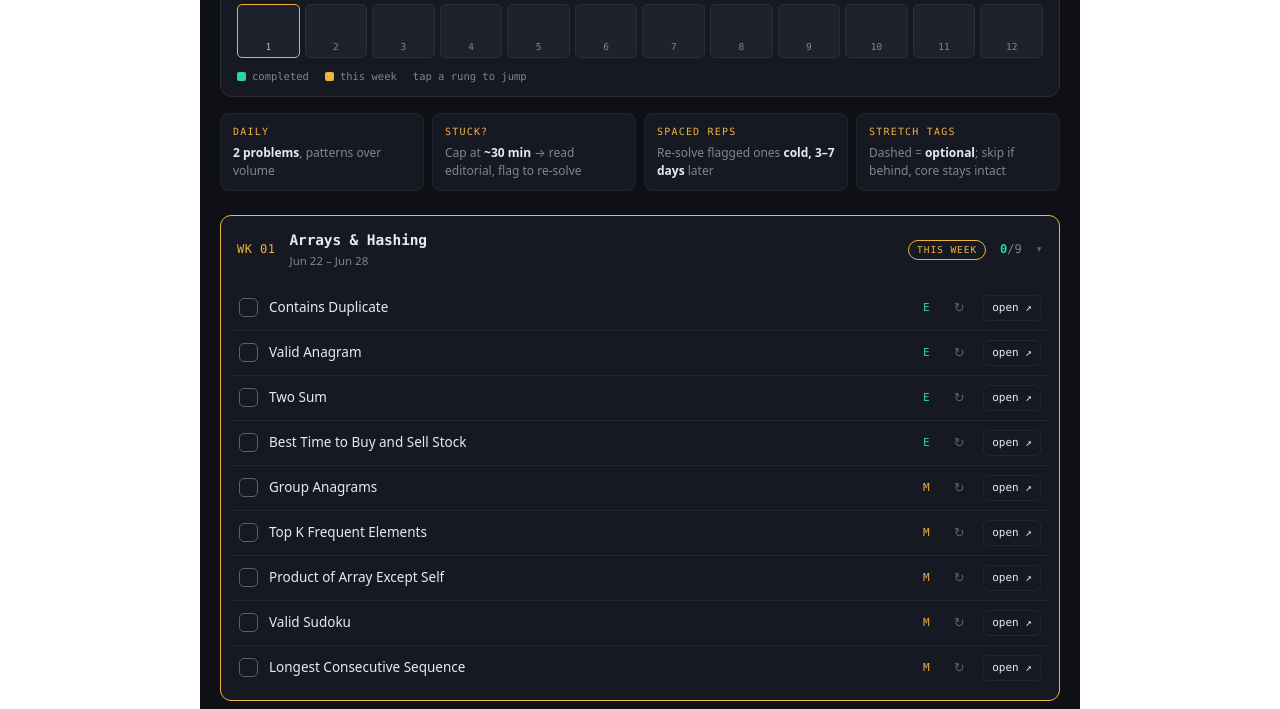
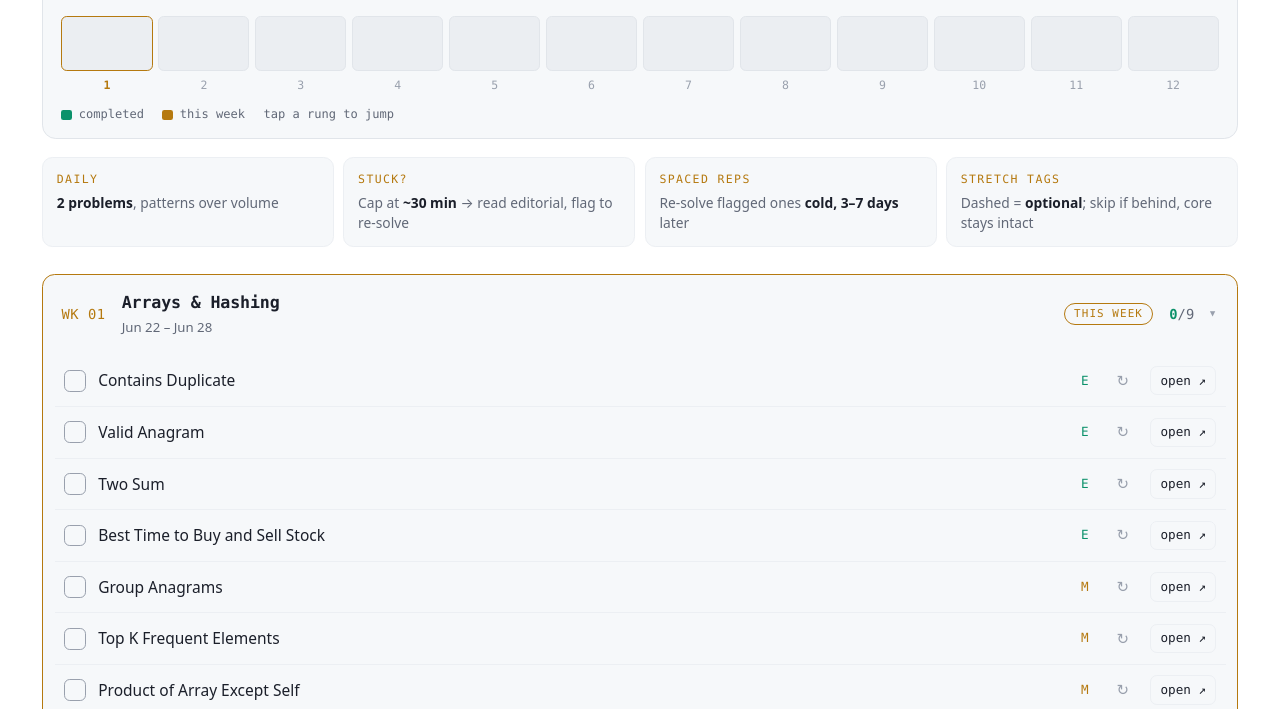
Before and after one commit to muaazalam/leetcode-tracker, a plain HTML site: page index.html in a window 1280 px wide. Shown: the part 238-947 px from the top of the page. Drawn offline with Linux system fonts and the light colour scheme.

Commit message:
Add files via upload

```diff
--- a/index.html
+++ b/index.html
@@ -9,27 +9,29 @@
 -->
 <style>
   :root{
-    --bg:#0E1015;
-    --panel:#161922;
-    --panel-2:#1E222D;
-    --line:#2A2F3B;
-    --line-soft:#22262F;
-    --text:#E8EAF1;
-    --muted:#7E8696;
-    --muted-2:#5A6170;
-    --green:#2DD4A7;
-    --green-dim:#173f37;
-    --amber:#F0B33E;
-    --amber-dim:#3a2f13;
-    --hard:#E07A6B;
+    --bg:#FFFFFF;
+    --panel:#F6F8FA;
+    --panel-2:#EBEEF2;
+    --line:#E1E5EA;
+    --line-soft:#ECEFF3;
+    --text:#1B1F2A;
+    --muted:#616877;
+    --muted-2:#99A0AD;
+    --green:#0B916A;
+    --green-dim:#BFE6D7;
+    --amber:#B5790F;
+    --amber-dim:#FBEED4;
+    --amber-fill:#E8A93B;
+    --hard:#C2493A;
     --mono: ui-monospace, SFMono-Regular, "SF Mono", "Cascadia Code", "Roboto Mono", Menlo, Consolas, monospace;
     --sans: system-ui, -apple-system, "Segoe UI", Roboto, Helvetica, Arial, sans-serif;
   }
   *{box-sizing:border-box;}
   .llp-root{
     background:var(--bg); color:var(--text); font-family:var(--sans);
-    line-height:1.45; padding:24px 20px 56px; max-width:880px; margin:0 auto;
+    line-height:1.45; padding:24px 20px 56px; max-width:1080px; margin:0 auto;
     -webkit-font-smoothing:antialiased;
+    zoom:1.15;
   }
   .llp-root a{color:inherit;}
 
@@ -48,14 +50,15 @@
   .llp-count .done-n{ color:var(--green); }
   .llp-count .rev-n{ color:var(--amber); }
 
-  .llp-ladder{ display:flex; gap:5px; align-items:flex-end; height:54px; }
-  .llp-rung{ flex:1; height:100%; position:relative; cursor:pointer; background:var(--panel-2); border:1px solid var(--line); border-radius:5px; overflow:hidden; min-width:0; transition:border-color .15s ease; }
-  .llp-rung:hover{ border-color:var(--muted-2); }
-  .llp-rung .fill{ position:absolute; left:0; right:0; bottom:0; height:0%; background:var(--green); opacity:.92; transition:height .35s cubic-bezier(.2,.7,.2,1); }
-  .llp-rung .rnum{ position:absolute; bottom:3px; left:0; right:0; text-align:center; font-family:var(--mono); font-size:9.5px; color:var(--muted); z-index:2; pointer-events:none; mix-blend-mode:luminosity; }
-  .llp-rung.current{ border-color:var(--amber); }
-  .llp-rung.current .fill{ background:var(--amber); }
-  .llp-rung.current .rnum{ color:var(--amber); }
+  .llp-ladder{ display:flex; gap:5px; align-items:flex-end; }
+  .llp-rung-cell{ flex:1; min-width:0; display:flex; flex-direction:column; gap:5px; cursor:pointer; }
+  .llp-rung{ position:relative; height:48px; background:var(--panel-2); border:1px solid var(--line); border-radius:5px; overflow:hidden; transition:border-color .15s ease; }
+  .llp-rung-cell:hover .llp-rung{ border-color:var(--muted-2); }
+  .llp-rung .fill{ position:absolute; left:0; right:0; bottom:0; height:0%; background:var(--green); transition:height .35s cubic-bezier(.2,.7,.2,1); }
+  .llp-rlabel{ text-align:center; font-family:var(--mono); font-size:10px; color:var(--muted-2); }
+  .llp-rung-cell.current .llp-rung{ border-color:var(--amber); }
+  .llp-rung-cell.current .fill{ background:var(--amber-fill); }
+  .llp-rung-cell.current .llp-rlabel{ color:var(--amber); font-weight:600; }
   .llp-rung.full .fill{ box-shadow:0 0 0 1px var(--green) inset; }
 
   .llp-ladder-key{ display:flex; gap:16px; margin-top:11px; font-family:var(--mono); font-size:10.5px; color:var(--muted); }
@@ -97,7 +100,7 @@
   .llp-check{ width:19px; height:19px; flex:none; border-radius:5px; border:1.6px solid var(--muted-2); background:transparent; cursor:pointer; display:flex; align-items:center; justify-content:center; transition:all .12s ease; padding:0; }
   .llp-check:hover{ border-color:var(--green); }
   .llp-check.on{ background:var(--green); border-color:var(--green); }
-  .llp-check.on::after{ content:"✓"; color:#08130f; font-size:13px; font-weight:800; }
+  .llp-check.on::after{ content:"✓"; color:#fff; font-size:13px; font-weight:800; }
 
   .llp-name{ flex:1; min-width:0; font-size:13.5px; }
   .llp-item.done .llp-name{ color:var(--muted-2); text-decoration:line-through; text-decoration-color:var(--muted-2); }
@@ -110,7 +113,7 @@
   .llp-flag{ flex:none; width:26px; height:26px; border-radius:6px; border:1px solid transparent; background:transparent; color:var(--muted-2); cursor:pointer; font-size:13px; display:flex; align-items:center; justify-content:center; transition:all .12s ease; }
   .llp-flag:hover{ color:var(--amber); border-color:var(--line); }
   .llp-flag.on{ color:var(--amber); background:var(--amber-dim); border-color:transparent; }
-  .llp-item.flagged{ background:rgba(240,179,62,.05); }
+  .llp-item.flagged{ background:rgba(232,169,59,.13); }
 
   .llp-link{ flex:none; font-family:var(--mono); font-size:11px; color:var(--muted-2); text-decoration:none; padding:4px 8px; border-radius:6px; border:1px solid var(--line-soft); transition:all .12s ease; white-space:nowrap; }
   .llp-link:hover{ color:var(--text); border-color:var(--muted-2); }
@@ -124,6 +127,9 @@
 
   :focus-visible{ outline:2px solid var(--amber); outline-offset:2px; border-radius:4px; }
 
+  @media (max-width:1260px){
+    .llp-root{ zoom:1; }
+  }
   @media (max-width:640px){
     .llp-method{ grid-template-columns:repeat(2,1fr); }
     .llp-wdates{ display:none; }
@@ -383,15 +389,15 @@
   function buildLadder(){
     const L=$("llp-ladder"); L.innerHTML="";
     WEEKS.forEach(wk=>{
-      const rung=document.createElement("div");
-      rung.className="llp-rung"+(wk.w===CURRENT?" current":"");
-      rung.setAttribute("role","button"); rung.setAttribute("tabindex","0");
-      rung.setAttribute("aria-label","Week "+wk.w+" — "+wk.pattern);
-      rung.innerHTML='<div class="fill"></div><div class="rnum">'+wk.w+'</div>';
+      const cell=document.createElement("div");
+      cell.className="llp-rung-cell"+(wk.w===CURRENT?" current":"");
+      cell.setAttribute("role","button"); cell.setAttribute("tabindex","0");
+      cell.setAttribute("aria-label","Week "+wk.w+" — "+wk.pattern);
+      cell.innerHTML='<div class="llp-rung"><div class="fill"></div></div><div class="llp-rlabel">'+wk.w+'</div>';
       const jump=()=>{ const card=document.querySelector('[data-week="'+wk.w+'"]'); if(card){ if(!card.classList.contains("open")) card.classList.add("open"); card.scrollIntoView({behavior:"smooth",block:"start"}); } };
-      rung.addEventListener("click",jump);
-      rung.addEventListener("keydown",e=>{ if(e.key==="Enter"||e.key===" "){ e.preventDefault(); jump(); }});
-      L.appendChild(rung);
+      cell.addEventListener("click",jump);
+      cell.addEventListener("keydown",e=>{ if(e.key==="Enter"||e.key===" "){ e.preventDefault(); jump(); }});
+      L.appendChild(cell);
     });
   }
 
@@ -472,8 +478,8 @@
   function paintWeek(w){
     const wk=WEEKS.find(x=>x.w===w); const st=weekStats(wk);
     const el=document.querySelector('[data-wprog="'+w+'"]'); if(el) el.innerHTML='<b>'+st.done+'</b>/'+st.total;
-    const rung=$("llp-ladder").children[w-1];
-    if(rung){ rung.querySelector(".fill").style.height=st.pct+"%"; rung.classList.toggle("full",st.pct===100); }
+    const cell=$("llp-ladder").children[w-1];
+    if(cell){ const bar=cell.querySelector(".llp-rung"); bar.querySelector(".fill").style.height=st.pct+"%"; bar.classList.toggle("full",st.pct===100); }
   }
   function paintTotals(){
     let done=0,rev=0;
```
